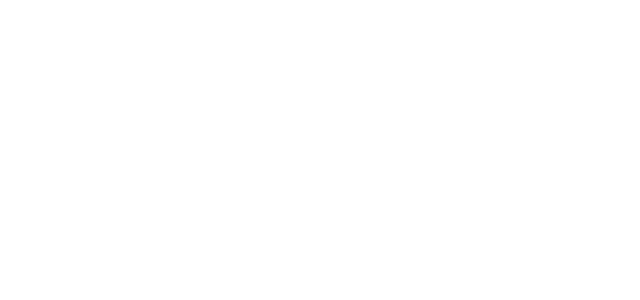
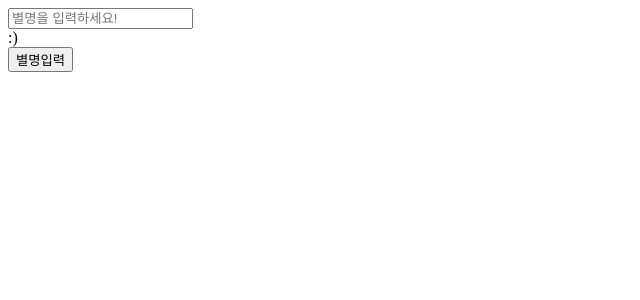
Before and after one commit to chane81/react-hooks, a React (Create React App) app: page /use-ref-example in a window 1280 px wide. Shown: the top 300 px of the page, without its empty margins (0-640 px from the left). Built offline with nearby package versions, Linux system fonts and the light colour scheme.

Commit message:
useRef 에 대한 설명및 컴포넌트 추가

```diff
--- a/src/components/App.js
+++ b/src/components/App.js
@@ -5,6 +5,7 @@
 import UseReducerExample from './UseReducerExample';
 import UseContextExample from './UseContextExample';
 import UseMemoExample from './UseMemoExample';
+import UseRefExample from './UseRefExample';
 import ClassLifecycle from './ClassLifecycle';
 import { ContextProvider } from '../context/MyContext';
 import Home from './Home';
@@ -44,6 +45,11 @@
 					path={'/use-memo-example'}
 					component={UseMemoExample}
 				/>
+				<Route
+					exact={true}
+					path={'/use-ref-example'}
+					component={UseRefExample}
+				/>
 			</Router>
 		</ContextProvider>
 	);
--- a/src/components/Home.js
+++ b/src/components/Home.js
@@ -10,6 +10,7 @@
 			<Link to='/use-context-example'>UseContext</Link>
 			<Link to='/use-reducer-example'>UseReducer</Link>
 			<Link to='/use-memo-example'>UseMemo</Link>
+			<Link to='/use-ref-example'>UseRef</Link>
 		</div>
 	);
 }
--- /dev/null
+++ b/src/components/UseRefExample.js
@@ -0,0 +1,33 @@
+import React, { useRef } from 'react';
+
+function UseRefExample() {
+	const refTxtNickname = useRef();
+	const refEtc = useRef('초기값임!');
+	const refDvNickname = useRef();
+
+	const handleClick = e => {
+		console.log(`refTxtNickname: ${refTxtNickname.current.value}`);
+		console.log(`refEtc 초기값: ${refEtc.current}`);
+		refEtc.current += '=>' + refTxtNickname.current.value;
+		console.log(`refEtc 값 변경 후: ${refEtc.current}`);
+
+		refDvNickname.current.innerText = refTxtNickname.current.value;
+	};
+
+	return (
+		<div>
+			<div>
+				<input
+					ref={refTxtNickname}
+					type='text'
+					placeholder='별명을 입력하세요!'
+				/>
+			</div>
+
+			<div ref={refDvNickname}>:)</div>
+			<button onClick={handleClick}>별명입력</button>
+		</div>
+	);
+}
+
+export default UseRefExample;
```
Also changed, not shown: 1 other file (tests, documents, lock files or other folders).
